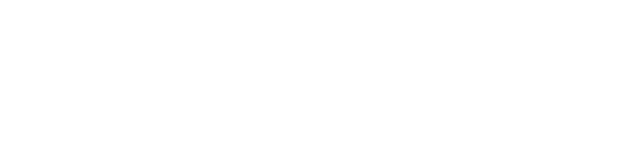
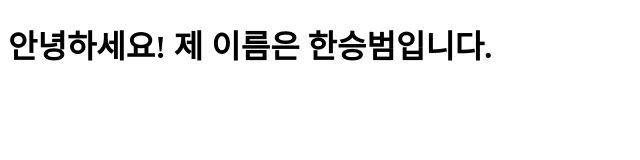
Before and after one commit to hsb9838/jnu-practice, a plain HTML site: page index.html in a window 1280 px wide. Shown: the whole page, without its empty margins (0-640 px from the left). Drawn offline with Linux system fonts and the light colour scheme.

Commit message:
실습 3주차

```diff
--- a/index.html
+++ b/index.html
@@ -6,6 +6,40 @@
   <title>Document</title>
 </head>
 <body>
+  <h1 id="intro"></h1>
+    <script>
+      // TODO: Add hello code
+      function getMessage(name) {
+        return `안녕하세요! 제 이름은 ${name}입니다.`;
+      }
 
+      function hobbyMessage(hobby) {
+        return `저는 ${hobby}를 좋아합니다.`;
+      }
+
+      function dreamMessage(dream) {
+        return `제 꿈은 ${dream}입니다.`;
+      }
+
+      function goodbyeMessage() {
+        return `감사합니다!`;
+      }
+
+      const messages = [
+      getMessage("한승범"),
+      hobbyMessage("축구"),
+      dreamMessage("프론트엔드 개발자"),
+      goodbyeMessage()
+      ];
+
+      // TODO: Add setTimeout code
+      let index = 0;
+      const introElement = document.getElementById("intro");
+
+      setInterval(() => {
+        introElement.textContent = messages[index];
+        index = (index + 1) % messages.length;
+      }, 3000);
+    </script>
 </body>
 </html>
```
Also changed, not shown: app.js (added).
